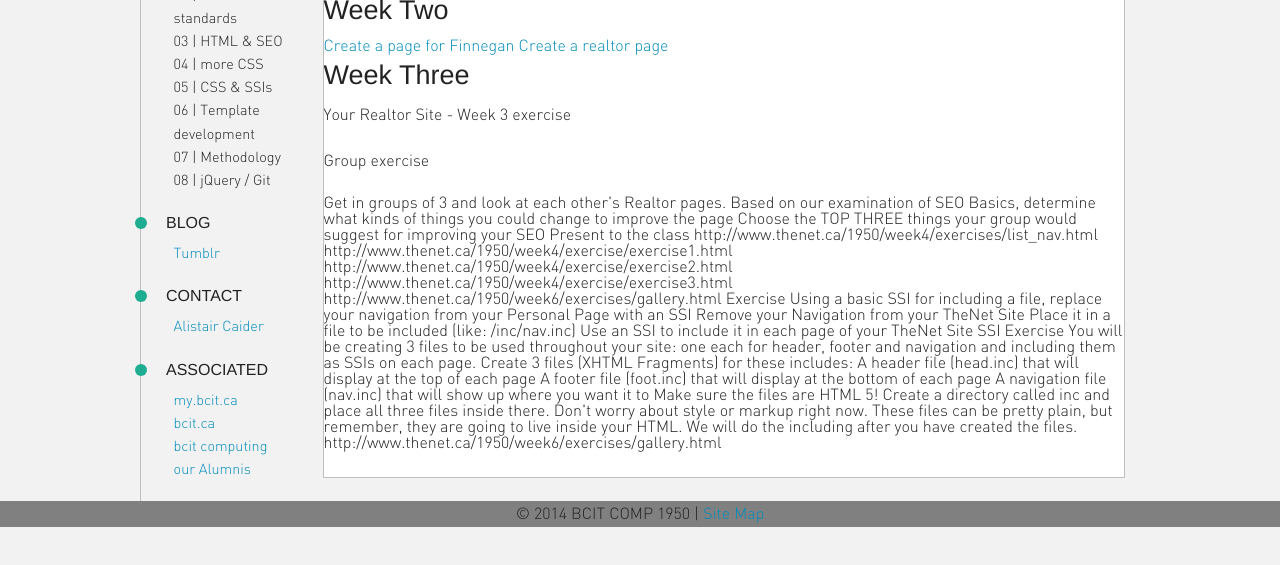
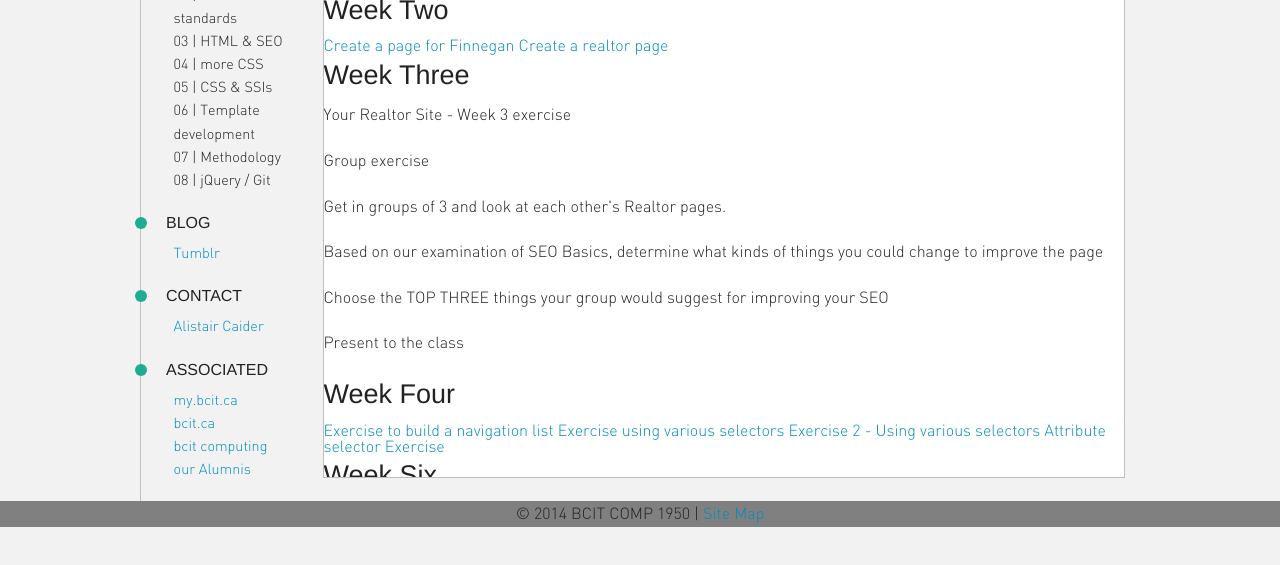
Before and after one commit to danielravina/comp_1950_project, a plain HTML site: page proto_site/exercises.html in a window 1280 px wide. Shown: the part 235-800 px from the top of the page. Drawn offline with Linux system fonts and the light colour scheme.

Commit message:
Update exercises.html

```diff
--- a/proto_site/exercises.html
+++ b/proto_site/exercises.html
@@ -97,48 +97,49 @@
 
 	  <h3>Week Three</h3>
 
-	      <p>Your Realtor Site - Week 3 exercise</p>
-	      <p>Group exercise</p>
+	      	<p>Your Realtor Site - Week 3 exercise</p>
+		<p>Group exercise</p>
 
-Get in groups of 3 and look at each other's Realtor pages.
+		<p>Get in groups of 3 and look at each other's Realtor pages.</p>
 
-Based on our examination of SEO Basics, determine what kinds of things you could change to improve the page
+		<p>Based on our examination of SEO Basics, determine what kinds of things you could change to improve the page</p>
 
-Choose the TOP THREE things your group would suggest for improving your SEO
+                <p>Choose the TOP THREE things your group would suggest for improving your SEO</p>
 
-Present to the class
+		<p>Present to the class</p>
 
-http://www.thenet.ca/1950/week4/exercises/list_nav.html
+	<h3>Week Four</h3>
 
-http://www.thenet.ca/1950/week4/exercise/exercise1.html
+		<a href="http://www.thenet.ca/1950/week4/exercises/list_nav.html">Exercise to build a navigation list</a>
 
-http://www.thenet.ca/1950/week4/exercise/exercise2.html
+		<a href="http://www.thenet.ca/1950/week4/exercise/exercise1.html">Exercise using various selectors</a>
 
-http://www.thenet.ca/1950/week4/exercise/exercise3.html
+		<a href="http://www.thenet.ca/1950/week4/exercise/exercise2.html">Exercise 2 - Using various selectors</a>
+
+		<a href="http://www.thenet.ca/1950/week4/exercise/exercise3.html">Attribute selector Exercise</a>
+
+	<h3>Week Six</h3>
 
 
-http://www.thenet.ca/1950/week6/exercises/gallery.html
-Exercise
-Using a basic SSI for including a file, replace your navigation from your Personal Page with an SSI
-	Remove your Navigation from your TheNet Site
-	Place it in a file to be included (like: /inc/nav.inc)
-	Use an SSI to include it in each page of your TheNet Site
-SSI Exercise
-You will be creating 3 files to be used throughout your site: one each for header, footer and navigation and including them as SSIs on each page.
-Create 3 files (XHTML Fragments) for these includes:
-	A header file (head.inc) that will display at the top of each page
-	A footer file (foot.inc) that will display at the bottom of each page
-	A navigation file (nav.inc) that will show up where you want it to
-Make sure the files are HTML 5!
-Create a directory called inc and place all three files inside there.
-Don't worry about style or markup right now. These files can be pretty plain, but remember, they are going to live inside your HTML.
-We will do the including after you have created the files.
+		<p>SSI Exercise #1</p>
+		<p>Using a basic SSI for including a file, replace your navigation from your Personal Page with an SSI</p>
+		<p>Remove your Navigation from your TheNet Site</p>
+		<p>Place it in a file to be included (like: /inc/nav.inc)</p>
+		<p>Use an SSI to include it in each page of your TheNet Site</p>
 
-http://www.thenet.ca/1950/week6/exercises/gallery.html
+		<p>SSI Exercise</p>
+		<p>You will be creating 3 files to be used throughout your site: one each for header, footer and navigation and including them as SSIs on each page.</p>
+		<p>Create 3 files (XHTML Fragments) for these includes:</p>
+		<p>A header file (head.inc) that will display at the top of each page</p>
+		<p>A footer file (foot.inc) that will display at the bottom of each page</p>
+		<p>A navigation file (nav.inc) that will show up where you want it to</p>
+		<p>Make sure the files are HTML 5!</p>
+		<p>Create a directory called inc and place all three files inside there.</p>
+		<p>Don't worry about style or markup right now. These files can be pretty plain, but remember, they are going to live inside your HTML.</p>
+		<p>We will do the including after you have created the files.</p>
 
 
-
-
+		<a href="http://www.thenet.ca/1950/week6/exercises/gallery.html">Create a Gallery</a>
 
         </div>
       </div>
```
